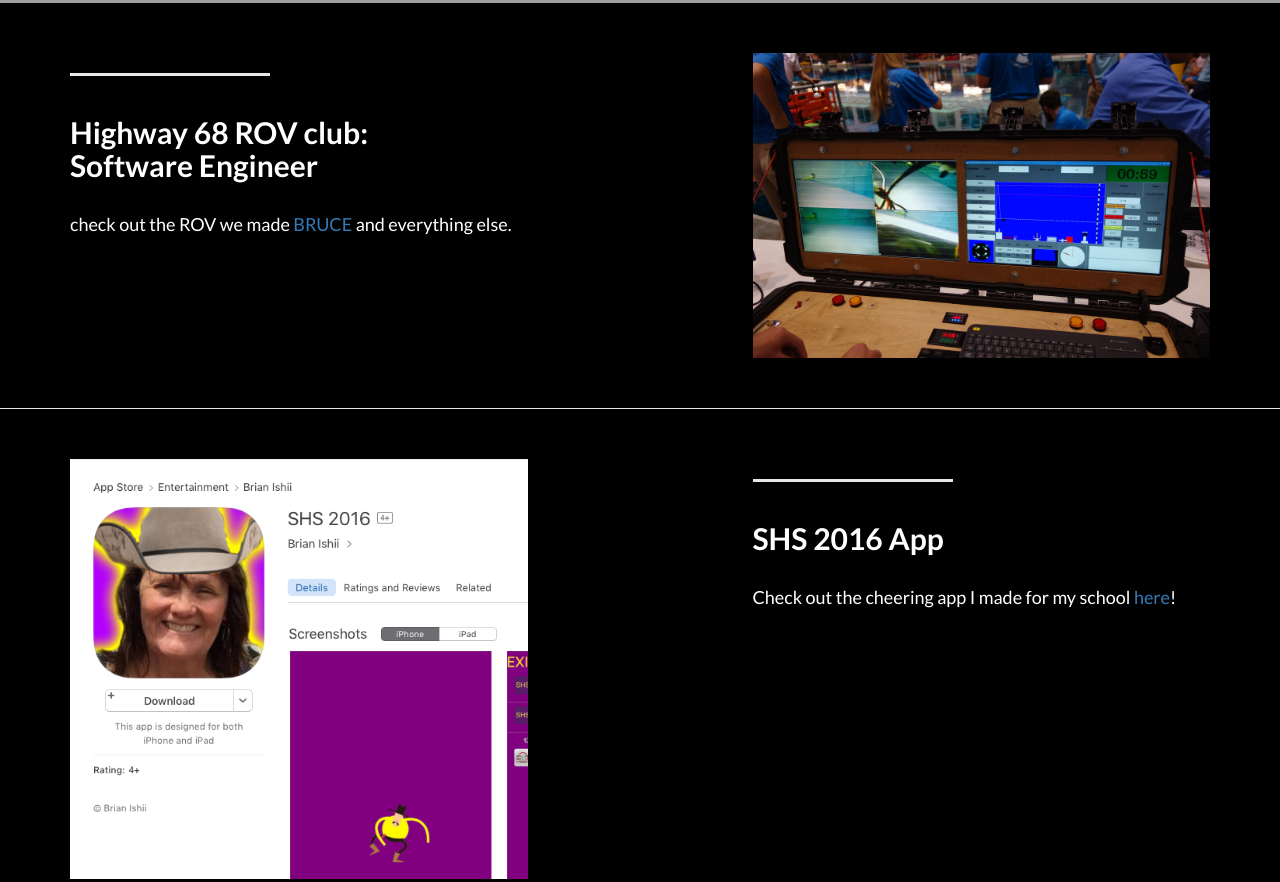
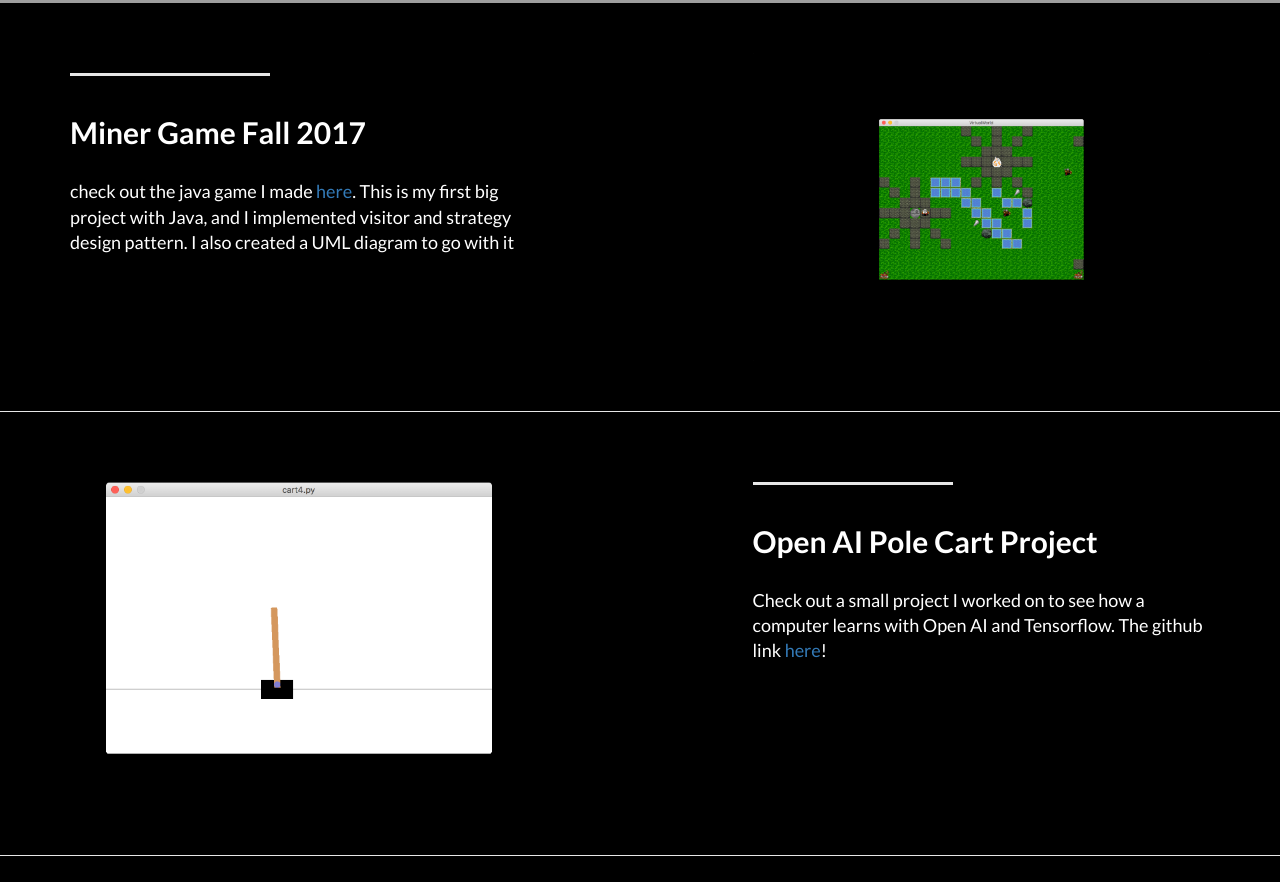
Before and after one commit to BrianIshii/BrianIshii.github.io, a plain HTML site: page index.html in a window 1280 px wide. Shown: the part 874-1756 px from the top of the page. Drawn offline with Linux system fonts and the light colour scheme; grey boxes are pictures that could not be loaded.

Commit message:
updated projects with MinerGame and Cart OpenAI project

```diff
--- a/index.html
+++ b/index.html
@@ -57,6 +57,9 @@
                     <li>
                         <a href="#contact">Contact</a>
                     </li>
+                    <li>
+                        <a href="#Fun">Fun</a>
+                    </li>
                 </ul>
             </div>
             <!-- /.navbar-collapse -->
@@ -98,6 +101,50 @@
     <!-- /.intro-header -->
 
     <!-- Page Content -->
+
+    <a  name="projects"></a>
+    <div class="content-section-a">
+
+        <div class="container">
+            <div class="row">
+                <div class="col-lg-5 col-sm-6">
+                    <hr class="section-heading-spacer">
+                    <div class="clearfix"></div>
+                    <h2 class="section-heading">Miner Game Fall 2017</h2>
+                    <p class="lead">check out the java game I made <a target="_blank" href="https://github.com/BrianIshii/MinerGame">here</a>. This is my first big project with Java, and I implemented visitor and strategy design pattern. I also created a UML diagram to go with it</p>
+                </div>
+                <div class="col-lg-5 col-lg-offset-2 col-sm-6">
+                    <img id="MinerImage" class="img-responsive" src="img/MinerGame.png" alt="0">
+                </div>
+            </div>
+
+        </div>
+        <!-- /.container -->
+
+    </div>
+    <!-- /.content-section-a -->
+
+    <div class="content-section-b">
+
+        <div class="container">
+
+            <div class="row">
+                <div class="col-lg-5 col-lg-offset-1 col-sm-push-6  col-sm-6">
+                    <hr class="section-heading-spacer">
+                    <div class="clearfix"></div>
+                    <h2 class="section-heading">Open AI Pole Cart Project</h2>
+                    <p class="lead">Check out a small project I worked on to see how a computer learns with Open AI and Tensorflow. The github link <a target="_blank" href="https://github.com/BrianIshii/OpenAIProjects">here</a>! <!--add more description--></p>
+                </div>
+                <div class="col-lg-5 col-sm-pull-6  col-sm-6">
+                    <img class="img-responsive" src="img/cart1.png" alt="">
+                </div>
+            </div>
+
+        </div>
+        <!-- /.container -->
+
+    </div>
+    <!-- /.content-section-b -->
 
 	<a  name="projects"></a>
     <div class="content-section-a">
@@ -221,6 +268,9 @@
         </div>
     </footer>
 
+    <!-- Slideshow JavaScript -->
+    <script src="js/slideshows.js"></script>
+
     <!-- jQuery -->
     <script src="js/jquery.js"></script>
 
--- /dev/null
+++ b/js/fun.js
@@ -0,0 +1 @@
+//fun.js
--- /dev/null
+++ b/js/slideshows.js
@@ -0,0 +1,15 @@
+//slideshows
+slideShow();
+
+function slideShow() {
+    pictures = ["img/MinerGame.png", "img/MinerGame-UML.jpg"]
+    var img = document.getElementById("MinerImage");
+    if (img.alt == "0") {
+        img.src = pictures[0];
+        img.alt = "1"
+    } else {
+        img.src = pictures[1];
+        img.alt = "0";
+    }
+    setTimeout(slideShow, 2000);
+}
```
Also changed, not shown: img/MinerGame-UML.jpg (added), img/MinerGame.png (added), img/banner-bg.jpg, img/cart1.png (added), img/cart2.png (added).
